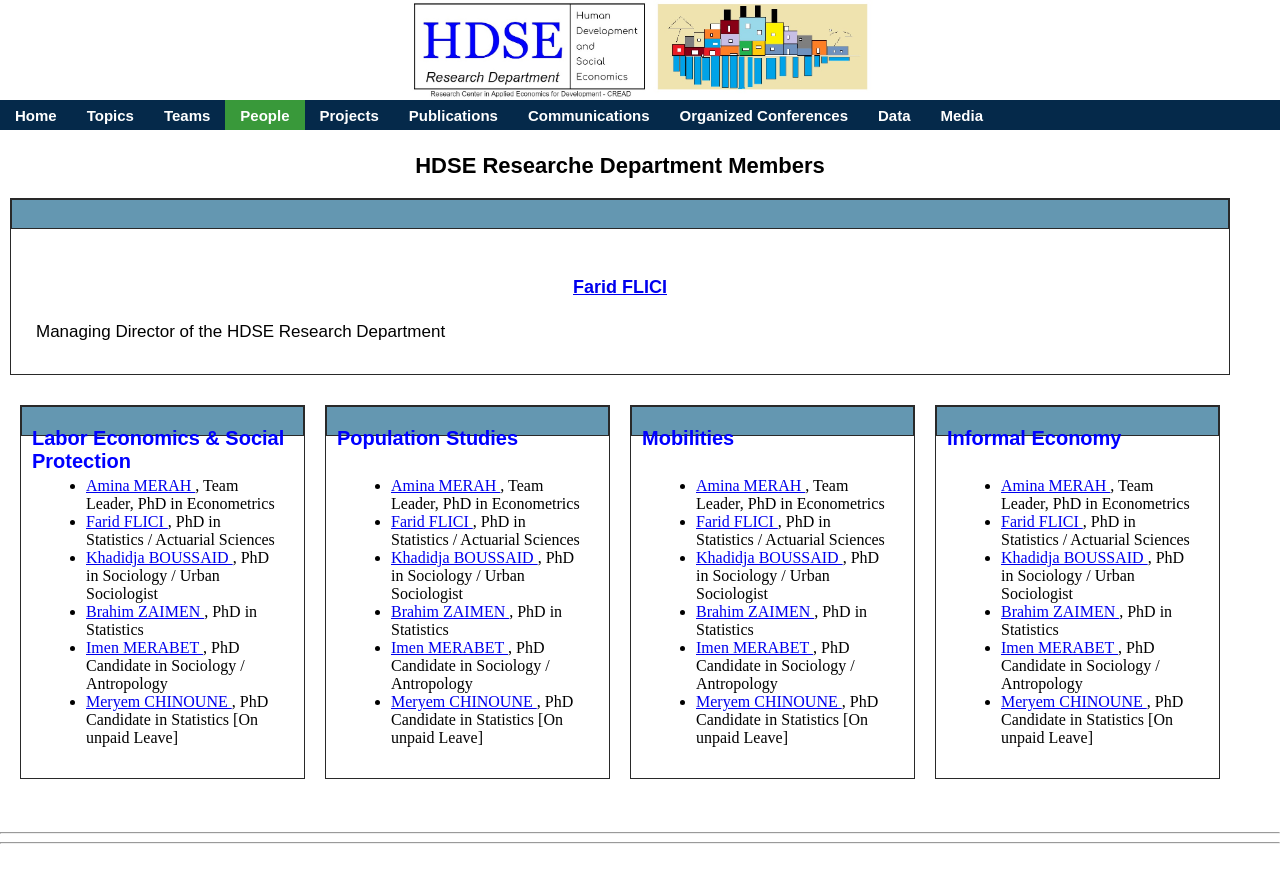
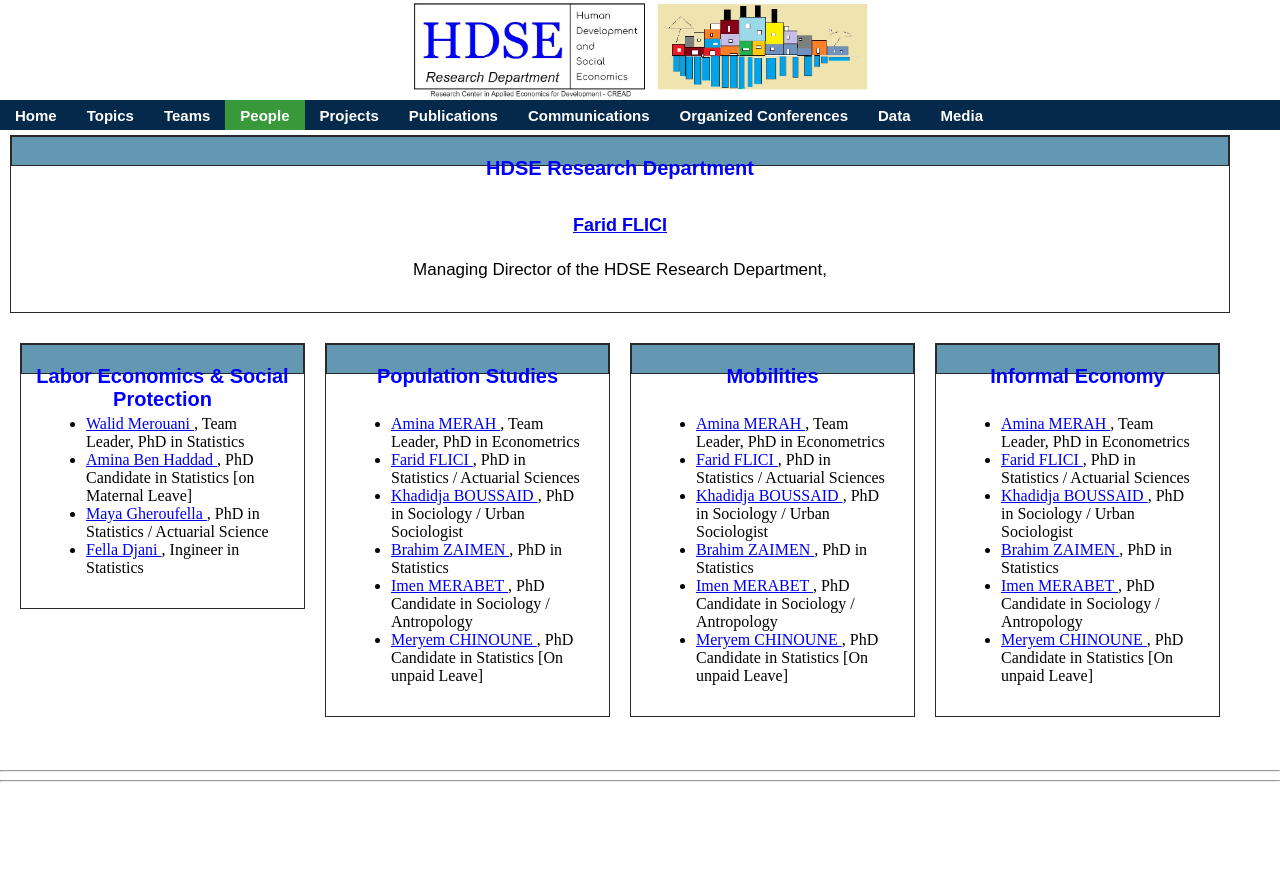
Before and after one commit to Farid-FLICI/farid-flici.github.io, a Jekyll site: the page people.html, which Jekyll copies as it is, in a window 1280 px wide. Shown: the top 883 px of the page. Built offline with Jekyll 4.4.1, drawn with Linux system fonts in a browser that asks for light colours.

Commit message:
Update people.html

```diff
--- a/people.html
+++ b/people.html
@@ -6,9 +6,9 @@
 <style>
 
 body {margin: 0;       }
-p{               font-family: sans-serif; font-size: 17px; text-align: justify; }
+p{               font-family: sans-serif; font-size: 17px; text-align: center; }
 h2{              font-family: sans-serif; font-size: 22px; font-weight: bold ; text-align: center   }
-h3{              font-family: sans-serif; font-size: 20px; font-weight: bold ; text-align: left ; color: blue}
+h3{              font-family: sans-serif; font-size: 20px; font-weight: bold ; text-align: center ; color: blue}
 h4{              font-family: sans-serif; font-size: 18px; font-weight: bold ; text-align: center   }
 lo{   font-family: sans-serif; font-size: 17px;}
 
@@ -56,13 +56,12 @@ ul.topnav li.right {float: right;}
 
 
 <div style="padding:5px 50px 15px 10px;margin-top:130px; float: center; overflow: hidden">
-<h2> HDSE Researche Department Members  </h2>
 
  <div class="container">
- <div class="header2"> <h3> </h3></div>
+ <div class="header2"> <h3> HDSE Research Department </h3></div>
  <div class="mainbody">
  <h4> <a href="faridflici.html">  Farid FLICI  <a> </h4>
- <p>  Managing Director of the HDSE Research Department   </p>
+ <p>  Managing Director of the HDSE Research Department,    </p>
  </div>
  </div>
 
@@ -74,12 +73,10 @@ ul.topnav li.right {float: right;}
  <div class="header2"> <h3>  Labor Economics & Social Protection  </h3></div>
  <div class="mainbody">
    <ul>
-     <li> <a href="aminamerah.html"> Amina MERAH </a>, Team Leader, PhD in Econometrics</li>
-     <li> <a href="faridflici.html"> Farid FLICI </a>, PhD in Statistics / Actuarial Sciences</li>
-     <li> <a href="khadidjaboussaid.html"> Khadidja BOUSSAID </a>, PhD in Sociology / Urban Sociologist</li>
-     <li> <a href="brahimzaimen.html"> Brahim ZAIMEN </a>, PhD in Statistics</li>
-     <li> <a href="imenmerabet.html"> Imen MERABET </a>, PhD Candidate in Sociology / Antropology</li>
-     <li> <a href="meryemchinoune.html"> Meryem CHINOUNE </a>, PhD Candidate in Statistics [On unpaid Leave]</li>
+     <li> <a href="walidmerouani.html"> Walid Merouani </a>, Team Leader, PhD in Statistics </li>
+     <li> <a href="aminabenhaddad.html"> Amina Ben Haddad </a>, PhD Candidate in Statistics [on Maternal Leave] </li>
+     <li> <a href="mayagheroufella.html"> Maya Gheroufella </a>, PhD in Statistics / Actuarial Science</li>
+     <li> <a href="felladjani.html"> Fella Djani </a>, Ingineer in Statistics</li>
    </ul>
  </div>
  </div>
```
